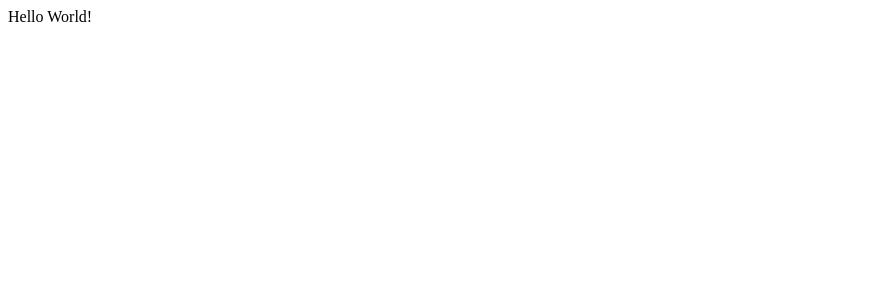
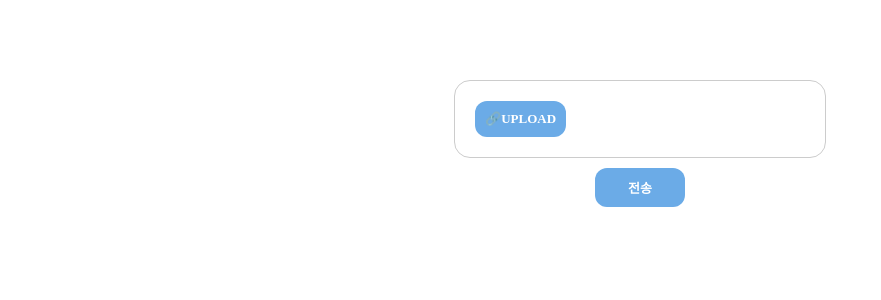
Before and after one commit to team-culfare/YWC-admin, a React (Vite) app: page / in a window 1280 px wide. Shown: the top 300 px of the page, without its empty margins (0-881 px from the left). Built offline with nearby package versions, Linux system fonts and the light colour scheme.

Commit message:
feature: UploadPage

```diff
--- a/index.html
+++ b/index.html
@@ -2,7 +2,7 @@
 <html lang="ko">
   <head>
     <meta charset="UTF-8" />
-    <link rel="icon" type="image/svg+xml" href="/vite.svg" />
+    <link rel="icon" type="image/svg+xml" href="/favicon.ico" />
     <meta name="viewport" content="width=device-width, initial-scale=1.0" />
     <title>YWC Admin</title>
   </head>
--- a/src/App.tsx
+++ b/src/App.tsx
@@ -1,7 +1,91 @@
-import React from "react";
+import axios from "axios";
+import { ChangeEvent, useState } from "react";
+import styled from "styled-components";
 
 const App = () => {
-  return <div>Hello World!</div>;
+  const [fileName, setFileName] = useState("");
+  const [file, setFile] = useState<File>();
+  const inputChangeHandler = (e: ChangeEvent<HTMLInputElement>) => {
+    if (e.target.files) {
+      console.log(e);
+      setFileName(e.target.files[0].name);
+      setFile(e.target.files[0]);
+    }
+  };
+  const submitHandler = async () => {
+    if (file) {
+      const formData = new FormData();
+      formData.append("name", fileName);
+      formData.append("file", file);
+
+      await axios
+        .post(import.meta.env.VITE_PUBLIC_API_ENDPOINT, formData)
+        .then((res) => {
+          console.log(res);
+          if (res.data.statusCode !== 201) {
+            alert("유효하지 않은 Request가 존재합니다.");
+          }
+        })
+        .catch((err) => console.log(err));
+    }
+  };
+  return (
+    <Container>
+      <UploadContainer>
+        <FileInput htmlFor="file">
+          <AttatchButton>🔗UPLOAD</AttatchButton>
+          <AttachedFile>{fileName}</AttachedFile>
+        </FileInput>
+        <Input type="file" id="file" onChange={inputChangeHandler} />
+        <AttatchButton style={{ width: "70px" }} onClick={submitHandler}>
+          전송
+        </AttatchButton>
+      </UploadContainer>
+    </Container>
+  );
 };
 
 export default App;
+const Container = styled.div`
+  width: 100%;
+  height: 100vh;
+`;
+
+const UploadContainer = styled.form`
+  display: flex;
+  flex-direction: column;
+  align-items: center;
+  margin-top: 80px;
+  height: 70vh;
+`;
+
+const FileInput = styled.label`
+  display: flex;
+  gap: 16px;
+  padding: 10px;
+  border: 1px solid #ccc;
+  border-radius: 16px;
+  width: 350px;
+`;
+
+const AttatchButton = styled.div`
+  text-align: center;
+  font-size: small;
+  width: fit-content;
+  padding: 10px;
+  margin: 10px;
+  background-color: #6babe7;
+  border-radius: 12px;
+  color: white;
+  font-weight: bold;
+  white-space: nowrap;
+`;
+const Input = styled.input`
+  display: none;
+`;
+const AttachedFile = styled.p`
+  margin: auto;
+  font-size: 16px;
+  font-weight: bold;
+  color: #999;
+`;
```
